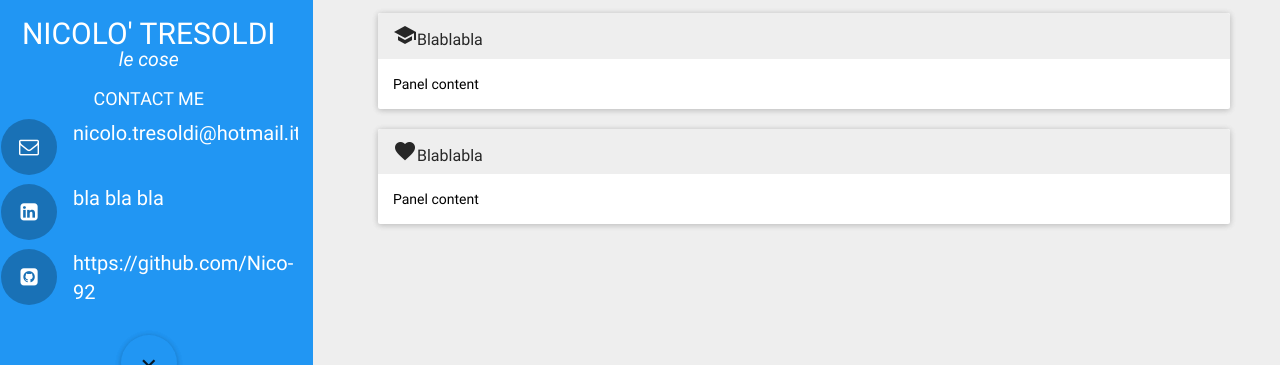
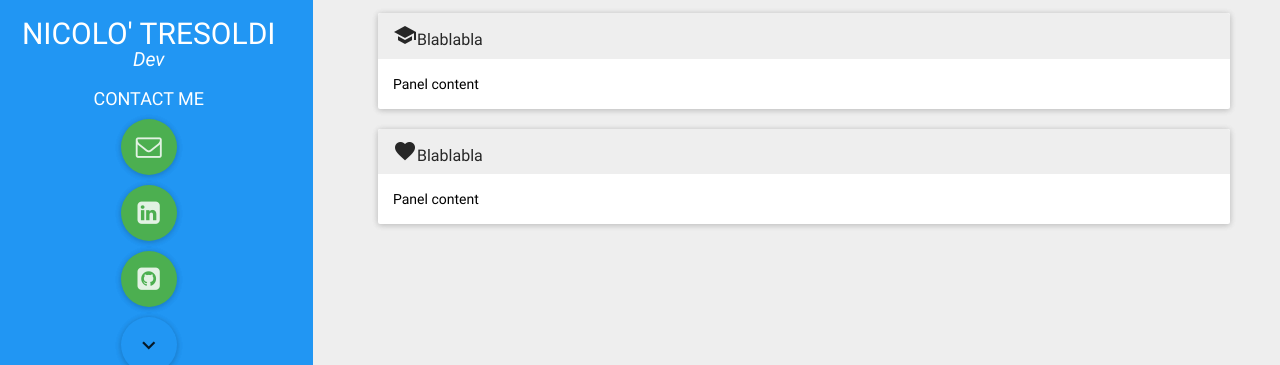
Before and after one commit to Nico-92/Nico-92.github.io, a website: page dist/test.html in a window 1280 px wide. Shown: the part 168-533 px from the top of the page. Drawn offline with nearby package versions, Linux system fonts and the light colour scheme.

Commit message:
fix lateral navbar

```diff
--- /dev/null
+++ b/dist/js/personal.js
@@ -0,0 +1,3 @@
+$('#email').click(function(){
+	alert();
+})
--- a/dist/test.html
+++ b/dist/test.html
@@ -22,36 +22,13 @@
 		<div class="col-md-3 col-sm-4 hidden-xs left-navbar text-center">
 			<img class="img-circle img-me" src="images/me.jpg">
 			<h2 id="title">NICOLO' TRESOLDI
-			<p id="subtitle" class="small"><em>le cose</em></p>
+			<p id="subtitle" class="small"><em>Dev</em></p>
 			</h2>
 			<div class="row">
-				<h4>CONTACT ME</h4>
-				<div class="list-group col-md-12 col-sm-12 text-left">
-					<div class="list-group-item">
-						<div class="row-action-primary">
-							<i class="fa fa-2x fa-envelope-o"></i>
-						</div>
-						<div class="row-content">
-							<a class="list-group-item-heading contact">nicolo.tresoldi@hotmail.it</a>
-						</div>
-					</div>
-					<div class="list-group-item">
-						<div class="row-action-primary">
-							<i class="fa fa-2x fa-linkedin-square"></i>
-						</div>
-						<div class="row-content">
-							<a class="list-group-item-heading contact">bla bla bla</a>
-						</div>
-					</div>
-					<div class="list-group-item">
-						<div class="row-action-primary">
-							<i class="fa fa-2x fa-github-square"></i>
-						</div>
-						<div class="row-content">
-							<a class="list-group-item-heading contact">https://github.com/Nico-92</a>
-						</div>
-					</div>
-				</div>
+					<h4>CONTACT ME</h4>
+					<p><a href="javascript:void(0)" class="btn btn-success btn-fab btn-raised fa fa-envelope-o" id="email"></a></p>
+					<p><a href="https://www.linkedin.com/in/nicolotresoldi" target="_blank" class="btn btn-success btn-fab btn-raised fa fa-linkedin-square"></a></p>
+					<p><a href="https://github.com/Nico-92" target="_blank" class="btn btn-success btn-fab btn-raised fa fa-github-square"></a></p>
 			</div>
 			<a href="javascript:void(0)" class="btn btn-default btn-fab btn-raised mdi-navigation-expand-more"></a>
 			<div class="row">
@@ -105,10 +82,11 @@
 			</div>
 		</div>
 	</div>
-	<script type="text/javascript"></script>
+
 	<script src="//code.jquery.com/jquery-1.10.2.min.js"></script>
 	<script src="//maxcdn.bootstrapcdn.com/bootstrap/3.3.2/js/bootstrap.min.js"></script>
-
+	<script src="https://code.jquery.com/ui/1.11.3/jquery-ui.min.js"></script>
+	<script src="js/personal.js"></script>
 	<script src="js/ripples.min.js"></script>
 	<script src="js/material.min.js"></script>
 	<script>
```
Also changed, not shown: dist/images/me.jpg.
